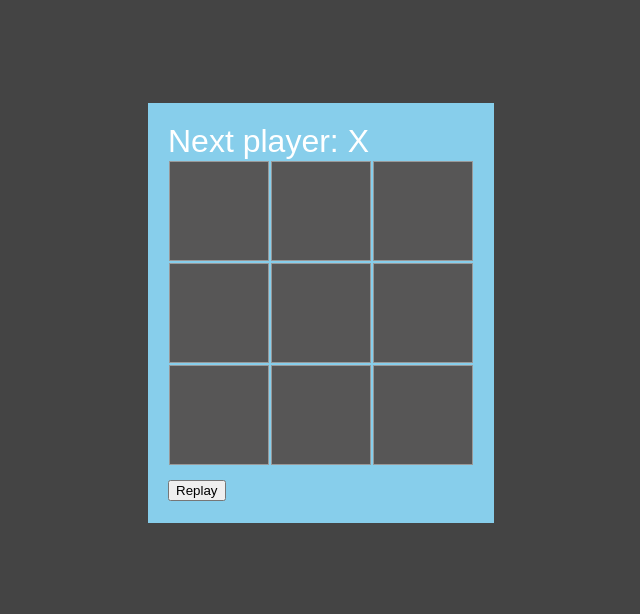
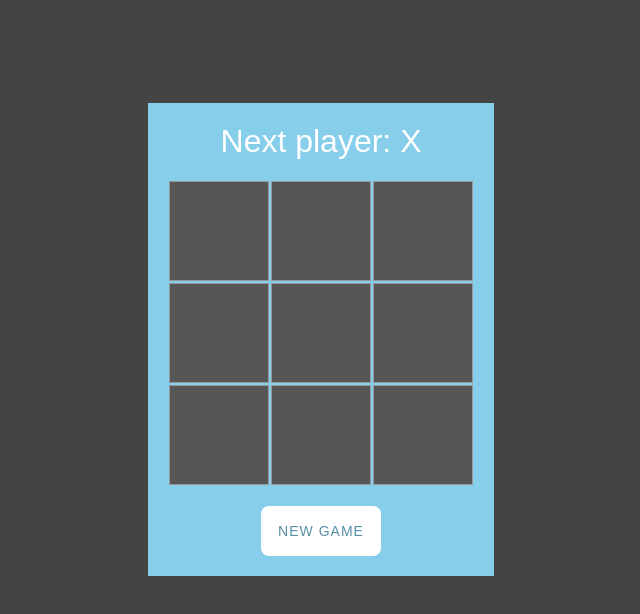
Before and after one commit to chadirabii/X-O, a React (Create React App) app: page / in a window 1280 px wide. Shown: the top 614 px of the page, without its empty margins (319-959 px from the left). Built offline with nearby package versions, Linux system fonts and the light colour scheme.

Commit message:
ADD : css to the btn

```diff
--- a/src/components/Board/Board.jsx
+++ b/src/components/Board/Board.jsx
@@ -104,7 +104,16 @@ const Board = () => {
         {renderSquare(7)}
         {renderSquare(8)}
       </div>
-      <button onClick={resetGame}>Replay</button>
+      <div className="buttons">
+        <button className="btn" onClick={resetGame}>
+          <span></span>
+          <p
+            data-start="good luck!"
+            data-text="start!"
+            data-title="new game"
+          ></p>
+        </button>
+      </div>
     </div>
   );
 };
--- a/src/components/Board/board.css
+++ b/src/components/Board/board.css
@@ -2,9 +2,199 @@
   background-color: skyblue;
   margin: 10px;
   padding: 20px;
+  display: flex;
+  flex-direction: column;
+  align-items: center;
 }
 
 .board-row {
   display: flex;
   flex-flow: row nowrap;
 }
+.status {
+  padding-bottom: 20px;
+  display: flex;
+  flex-direction: column;
+  align-items: center;
+}
+
+.buttons {
+  display: flex;
+  justify-content: space-around;
+  top: 20px;
+  left: 20px;
+  padding-top: 20px;
+}
+
+.buttons button {
+  width: 120px;
+  height: 50px;
+  background-color: white;
+
+  color: #568fa6;
+  position: relative;
+  overflow: hidden;
+  font-size: 14px;
+  letter-spacing: 1px;
+  font-weight: 500;
+  text-transform: uppercase;
+  transition: all 0.3s ease;
+  cursor: pointer;
+  border: 0;
+  display: flex;
+  align-items: center;
+  justify-content: center;
+  border-radius: 8px;
+}
+
+.buttons button:before,
+.buttons button:after {
+  content: "";
+  position: absolute;
+  width: 0;
+  height: 2px;
+  background-color: #44d8a4;
+  transition: all 0.3s cubic-bezier(0.35, 0.1, 0.25, 1);
+}
+
+.buttons button:before {
+  right: 0;
+  top: 0;
+  transition: all 0.5s cubic-bezier(0.35, 0.1, 0.25, 1);
+}
+
+.buttons button:after {
+  left: 0;
+  bottom: 0;
+}
+
+.buttons button span {
+  width: 100%;
+  height: 100%;
+  position: absolute;
+  left: 0;
+  top: 0;
+  margin: 0;
+  padding: 0;
+  z-index: 1;
+}
+
+.buttons button span:before,
+.buttons button span:after {
+  content: "";
+  position: absolute;
+  width: 2px;
+  height: 0;
+  background-color: #44d8a4;
+  transition: all 0.3s cubic-bezier(0.35, 0.1, 0.25, 1);
+}
+
+.buttons button span:before {
+  right: 0;
+  top: 0;
+  transition: all 0.5s cubic-bezier(0.35, 0.1, 0.25, 1);
+}
+
+.buttons button span:after {
+  left: 0;
+  bottom: 0;
+}
+
+.buttons button p {
+  padding: 0;
+  margin: 0;
+  transition: all 0.4s cubic-bezier(0.35, 0.1, 0.25, 1);
+  position: absolute;
+  width: 100%;
+  height: 100%;
+}
+
+.buttons button p:before,
+.buttons button p:after {
+  position: absolute;
+  width: 100%;
+  transition: all 0.4s cubic-bezier(0.35, 0.1, 0.25, 1);
+  z-index: 1;
+  left: 0;
+}
+
+.buttons button p:before {
+  content: attr(data-title);
+  top: 50%;
+  transform: translateY(-50%);
+}
+
+.buttons button p:after {
+  content: attr(data-text);
+  top: 150%;
+  color: #44d8a4;
+}
+
+.buttons button:hover:before,
+.buttons button:hover:after {
+  width: 100%;
+}
+
+.buttons button:hover span {
+  z-index: 1;
+}
+
+.buttons button:hover span:before,
+.buttons button:hover span:after {
+  height: 100%;
+}
+
+.buttons button:hover p:before {
+  top: -50%;
+  transform: rotate(5deg);
+}
+
+.buttons button:hover p:after {
+  top: 50%;
+  transform: translateY(-50%);
+}
+
+.buttons button.start {
+  background-color: #44d8a4;
+  box-shadow: 0px 5px 10px -10px rgba(0, 0, 0, 0.2);
+  transition: all 0.2s ease;
+}
+
+.buttons button.start p:before {
+  top: -50%;
+  transform: rotate(5deg);
+}
+
+.buttons button.start p:after {
+  color: white;
+  transition: all 0s ease;
+  content: attr(data-start);
+  top: 50%;
+  transform: translateY(-50%);
+  animation: start 0.3s ease;
+  animation-fill-mode: forwards;
+}
+
+@keyframes start {
+  from {
+    top: -50%;
+  }
+}
+
+.buttons button.start:hover:before,
+.buttons button.start:hover:after {
+  display: none;
+}
+
+.buttons button.start:hover span {
+  display: none;
+}
+
+.buttons button:active {
+  outline: none;
+  border: none;
+}
+
+.buttons button:focus {
+  outline: 0;
+}
```
